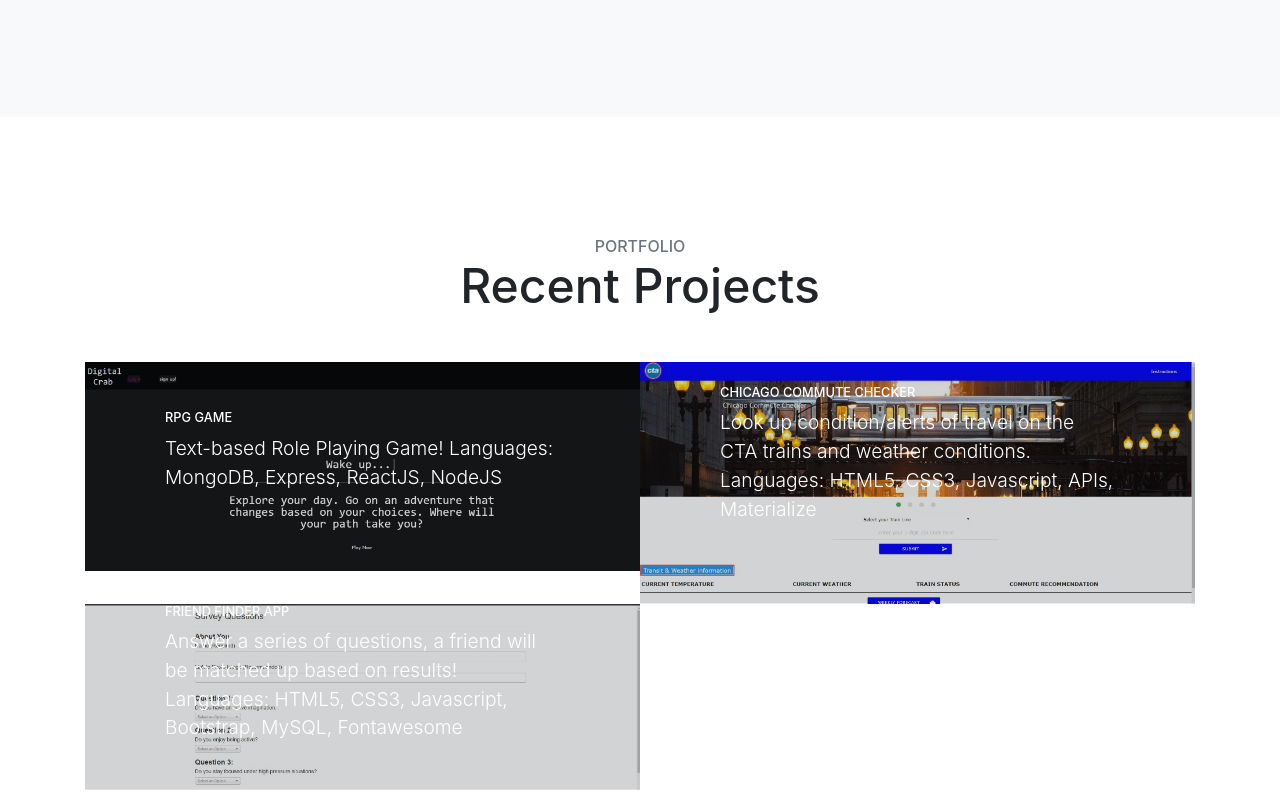
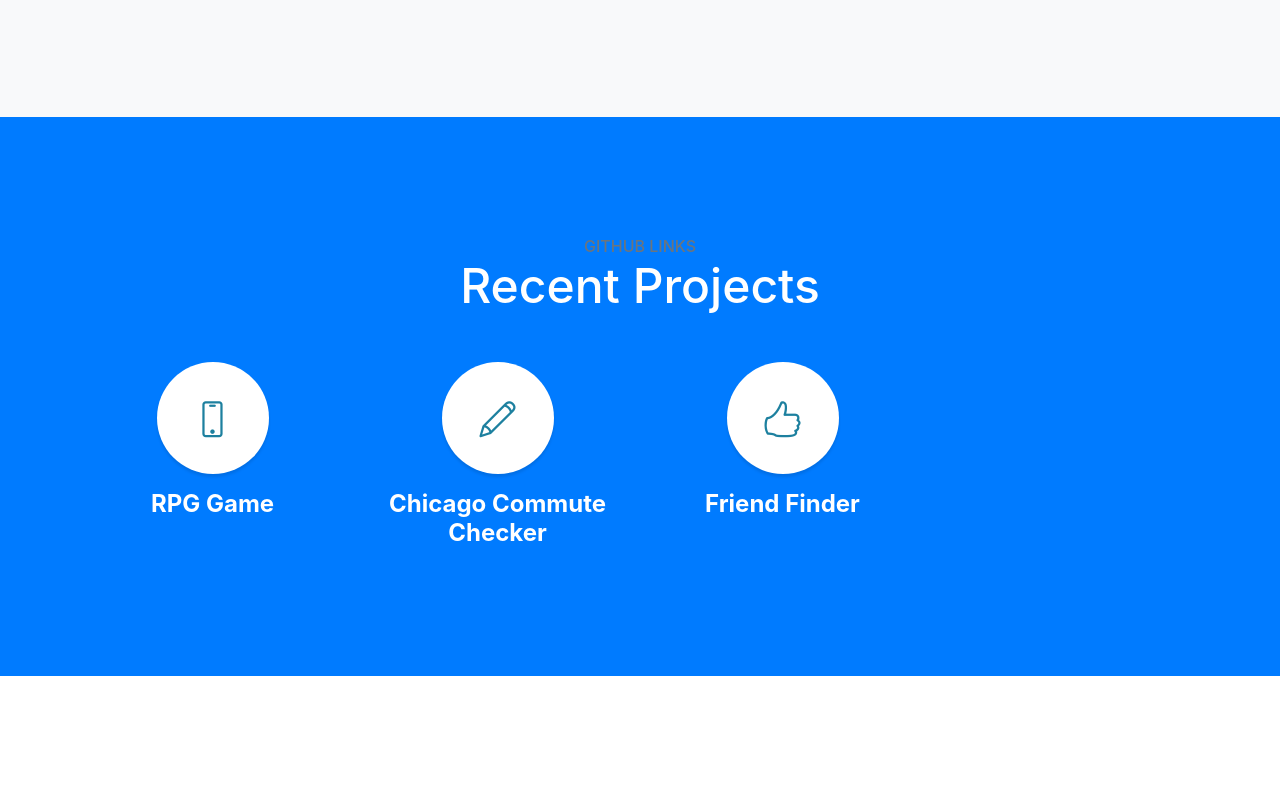
Before and after one commit to A-Klim01/Portfolio, a website with bundled scripts: page index.html in a window 1280 px wide. Shown: the part 1107-1900 px from the top of the page. Built offline with nearby package versions, Linux system fonts and the light colour scheme.

Commit message:
Updated github link section

```diff
--- a/index.html
+++ b/index.html
@@ -40,9 +40,9 @@
       <li class="sidebar-nav-item">
         <a class="js-scroll-trigger" href="#about">About</a>
       </li>
-      <!-- <li class="sidebar-nav-item">
-        <a class="js-scroll-trigger" href="#services">Services</a>
-      </li> -->
+      <li class="sidebar-nav-item">
+        <a class="js-scroll-trigger" href="#services">GitHub Links</a>
+      </li>
       <li class="sidebar-nav-item">
         <a class="js-scroll-trigger" href="#portfolio">Portfolio</a>
       </li>
@@ -78,12 +78,12 @@
     </div>
   </section>
 
-  <!-- Services -->
-    <!-- <section class="content-section bg-primary text-white text-center" id="services">
+   <!-- Services  -->
+     <section class="content-section bg-primary text-white text-center" id="services">
     <div class="container">
       <div class="content-section-heading">
-        <h3 class="text-secondary mb-0">Services</h3>
-        <h2 class="mb-5">What We Offer</h2>
+        <h3 class="text-secondary mb-0">Github Links</h3>
+        <h2 class="mb-5">Recent Projects</h2>
       </div>
       <div class="row">
         <div class="col-lg-3 col-md-6 mb-5 mb-lg-0">
@@ -91,42 +91,42 @@
             <i class="icon-screen-smartphone"></i>
           </span>
           <h4>
-            <strong>Responsive</strong>
+            <strong>RPG Game</strong>
           </h4>
-          <p class="text-faded mb-0">Looks great on any screen size!</p>
+          <!-- <p class="text-faded mb-0">Looks great on any screen size!</p> -->
         </div>
         <div class="col-lg-3 col-md-6 mb-5 mb-lg-0">
           <span class="service-icon rounded-circle mx-auto mb-3">
             <i class="icon-pencil"></i>
           </span>
           <h4>
-            <strong>Redesigned</strong>
+            <strong>Chicago Commute Checker</strong>
           </h4>
-          <p class="text-faded mb-0">Freshly redesigned for Bootstrap 4.</p>
+          <!-- <p class="text-faded mb-0">Freshly redesigned for Bootstrap 4.</p> -->
         </div>
         <div class="col-lg-3 col-md-6 mb-5 mb-md-0">
           <span class="service-icon rounded-circle mx-auto mb-3">
             <i class="icon-like"></i>
           </span>
           <h4>
-            <strong>Favorited</strong>
+            <strong>Friend Finder</strong>
           </h4>
-          <p class="text-faded mb-0">Millions of users
+  <!-- <        <p class="text-faded mb-0">Millions of users
             <i class="fas fa-heart"></i>
-            Start Bootstrap!</p>
+            Start Bootstrap!</p> -->
         </div>
-        <div class="col-lg-3 col-md-6">
+        <!-- <div class="col-lg-3 col-md-6">
           <span class="service-icon rounded-circle mx-auto mb-3">
             <i class="icon-mustache"></i>
-          </span>
-          <h4>
+          </span> -->
+          <!-- <h4>
             <strong>Question</strong>
           </h4>
-          <p class="text-faded mb-0">I mustache you a question...</p>
+          <p class="text-faded mb-0">I mustache you a question...</p> -->
         </div>
       </div>
     </div>
-  </section> -->
+  </section>
 
   <!-- Callout -->
   <!-- <section class="callout">
```
